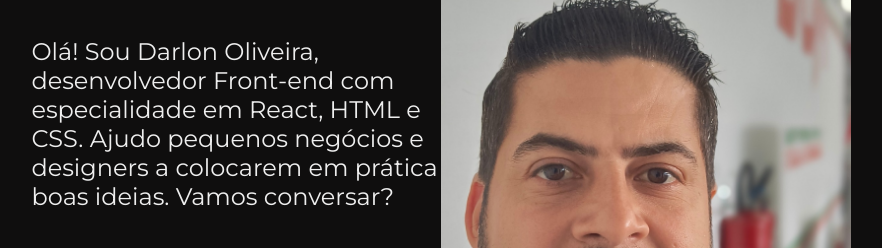
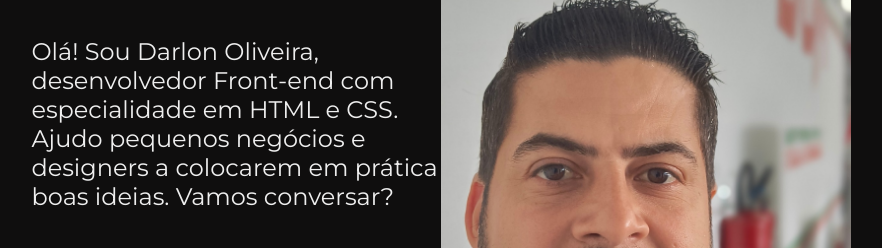
Before and after one commit to Darlon2/Htmlcurriculo, a plain HTML site: page index.html in a window 1280 px wide. Shown: the part 290-538 px from the top of the page, without its empty margins (199-1081 px from the left). Drawn offline with Linux system fonts and the light colour scheme.

Commit message:
Removido React

```diff
--- a/index.html
+++ b/index.html
@@ -18,7 +18,7 @@
    <main class="apresentacao">
       <section class="apresentacao__conteudo">
          <h1 class="apresentacao__conteudo__titulo">Eleve seu negócio digital a outro nível <strong class="titulo-destaque"> com um Front-end de qualidade!</strong> </h1>
-         <p class="apresentacao__conteudo__texto">Olá! Sou Darlon Oliveira, desenvolvedor Front-end com especialidade em React, HTML e CSS. Ajudo pequenos negócios e designers a colocarem em prática boas ideias. Vamos conversar?</p>
+         <p class="apresentacao__conteudo__texto">Olá! Sou Darlon Oliveira, desenvolvedor Front-end com especialidade em HTML e CSS. Ajudo pequenos negócios e designers a colocarem em prática boas ideias. Vamos conversar?</p>
          <div class="apresentacao__links">
             <h2 class="apresentacao__links__subtitulo">Acesse minhas redes:</h2>
          <a class="apresentacao__links__navegacao" href="https://github.com/Darlon2">
```
